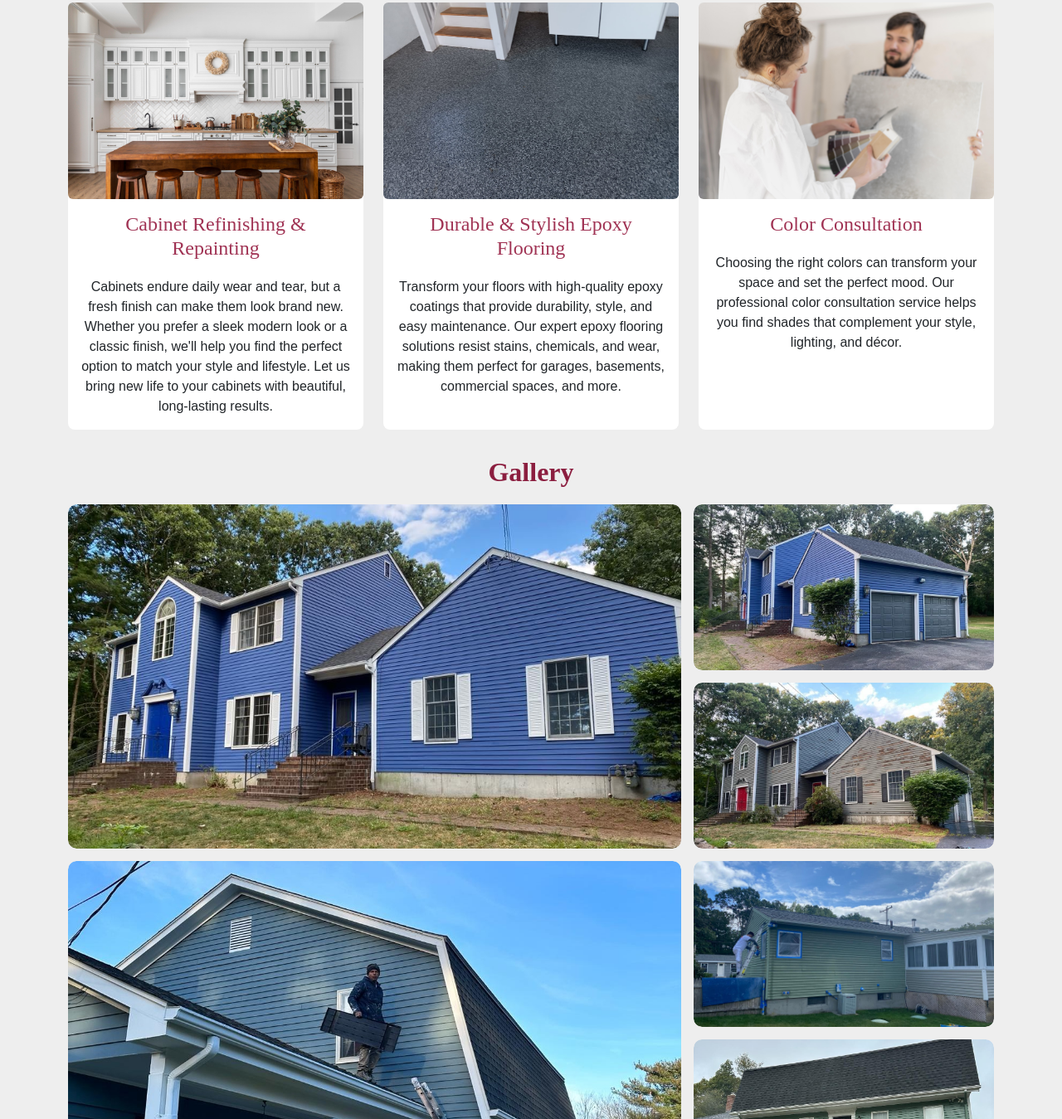
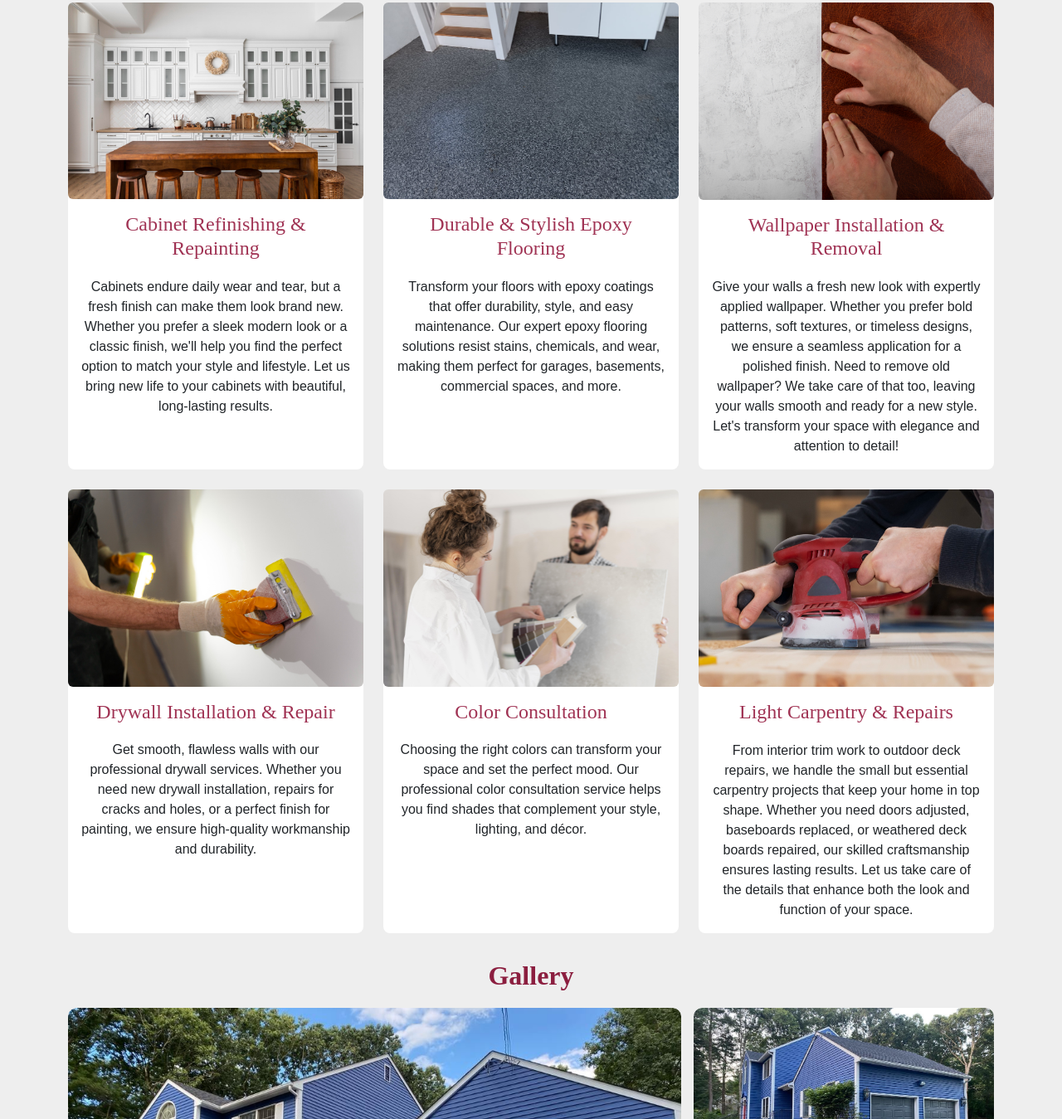
Before and after one commit to thanderOliveira/sunset-painting, a website: page index.html in a window 1280 px wide. Shown: the part 1320-2669 px from the top of the page at 83% size. Drawn offline with nearby package versions, Linux system fonts and the light colour scheme; a web font is replaced by a local one.

Commit message:
adding more services

```diff
--- a/index.html
+++ b/index.html
@@ -161,14 +161,11 @@
                     <div class="card h-100">
                         <img src="assets/images/cabinet-work.jpg" alt="Kitchen cabinet" class="img-fluid rounded">
                         <div class="card-body text-center">
-                            <!-- <i class="bi bi-house service-icon mb-3"></i> -->
                             <h3 class="card-title">Cabinet Refinishing & Repainting</h3>
                             <p class="card-text">
                                 Cabinets endure daily wear and tear, but a fresh finish can make them look brand new.
                                 Whether you prefer a sleek modern look or a classic finish, we&apos;ll help you find the perfect option to match your style and lifestyle.
                                 Let us bring new life to your cabinets with beautiful, long-lasting results.</p>
-                            <!-- <button class="btn btn-primary" data-bs-toggle="modal" data-bs-target="#interiorModal">Learn
-                                More</button> -->
                         </div>
                     </div>
                 </div>
@@ -176,14 +173,37 @@
                     <div class="card h-100">
                         <img src="assets/images/expox-flooring.jpeg" alt="expox flooring" class="img-fluid rounded">
                         <div class="card-body text-center">
-                            <!-- <i class="bi bi-tree service-icon mb-3"></i> -->
                             <h3 class="card-title">Durable & Stylish Epoxy Flooring</h3>
                             <p class="card-text">
-                                Transform your floors with high-quality epoxy coatings that provide durability, style, and easy maintenance.
-                                Our expert epoxy flooring solutions resist stains, chemicals, and wear, making them perfect for garages, basements,
-                                commercial spaces, and more.</p>
-                            <!-- <button class="btn btn-primary" data-bs-toggle="modal" data-bs-target="#exteriorModal">Learn
-                                More</button> -->
+                                Transform your floors with epoxy coatings that offer durability, style, and easy maintenance.
+                                Our expert epoxy flooring solutions resist stains, chemicals, and wear, making them perfect for garages,
+                                basements, commercial spaces, and more.</p>
+                        </div>
+                    </div>
+                </div>
+                <div class="col-md-4 mb-4">
+                    <div class="card h-100">
+                        <img src="assets/images/wallpaper.jpg" alt="Wallpaper" class="img-fluid rounded">
+                        <div class="card-body text-center">
+                            <h3 class="card-title">Wallpaper Installation & Removal</h3>
+                            <p class="card-text">
+                                Give your walls a fresh new look with expertly applied wallpaper.
+                                Whether you prefer bold patterns, soft textures, or timeless designs, we ensure a seamless application for a polished finish.
+                                Need to remove old wallpaper? We take care of that too, leaving your walls smooth and ready for a new style.
+                                Let&apos;s transform your space with elegance and attention to detail!</p>
+                        </div>
+                    </div>
+                </div>
+            </div>
+            <div class="row">
+                <div class="col-md-4 mb-4">
+                    <div class="card h-100">
+                        <img src="assets/images/drywall.jpg" alt="Drywall" class="img-fluid rounded">
+                        <div class="card-body text-center">
+                            <h3 class="card-title">Drywall Installation & Repair</h3>
+                            <p class="card-text">
+                                Get smooth, flawless walls with our professional drywall services. Whether you need new drywall installation,
+                                repairs for cracks and holes, or a perfect finish for painting, we ensure high-quality workmanship and durability.</p>
                         </div>
                     </div>
                 </div>
@@ -191,13 +211,23 @@
                     <div class="card h-100">
                         <img src="assets/images/color-consultation.jpg" alt="Color consultation" class="img-fluid rounded">
                         <div class="card-body text-center">
-                            <!-- <i class="bi bi-building service-icon mb-3"></i> -->
                             <h3 class="card-title">Color Consultation</h3>
                             <p class="card-text">
                                 Choosing the right colors can transform your space and set the perfect mood.
                                 Our professional color consultation service helps you find shades that complement your style, lighting, and décor.</p>
-                            <!-- <button class="btn btn-primary" data-bs-toggle="modal"
-                                data-bs-target="#commercialModal">Learn More</button> -->
+                        </div>
+                    </div>
+                </div>
+                <div class="col-md-4 mb-4">
+                    <div class="card h-100">
+                        <img src="assets/images/carpentry-repairs.jpg" alt="Carpentry" class="img-fluid rounded">
+                        <div class="card-body text-center">
+                            <h3 class="card-title">Light Carpentry & Repairs</h3>
+                            <p class="card-text">
+                                From interior trim work to outdoor deck repairs, we handle the small but essential carpentry projects
+                                that keep your home in top shape. Whether you need doors adjusted, baseboards replaced, or weathered deck boards repaired,
+                                our skilled craftsmanship ensures lasting results.
+                                Let us take care of the details that enhance both the look and function of your space.</p>
                         </div>
                     </div>
                 </div>
```
Also changed, not shown: assets/images/carpentry-repairs.jpg (added), assets/images/drywall.jpg (added), assets/images/wallpaper.jpg (added).
